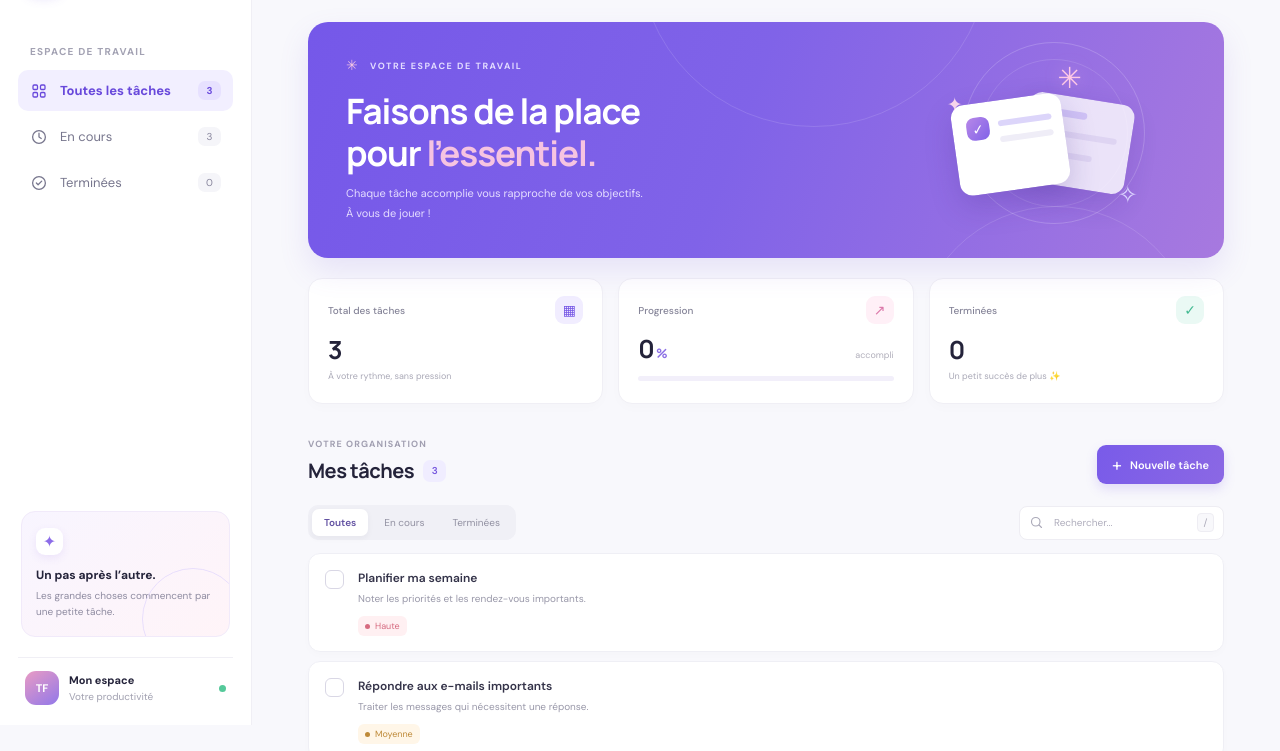
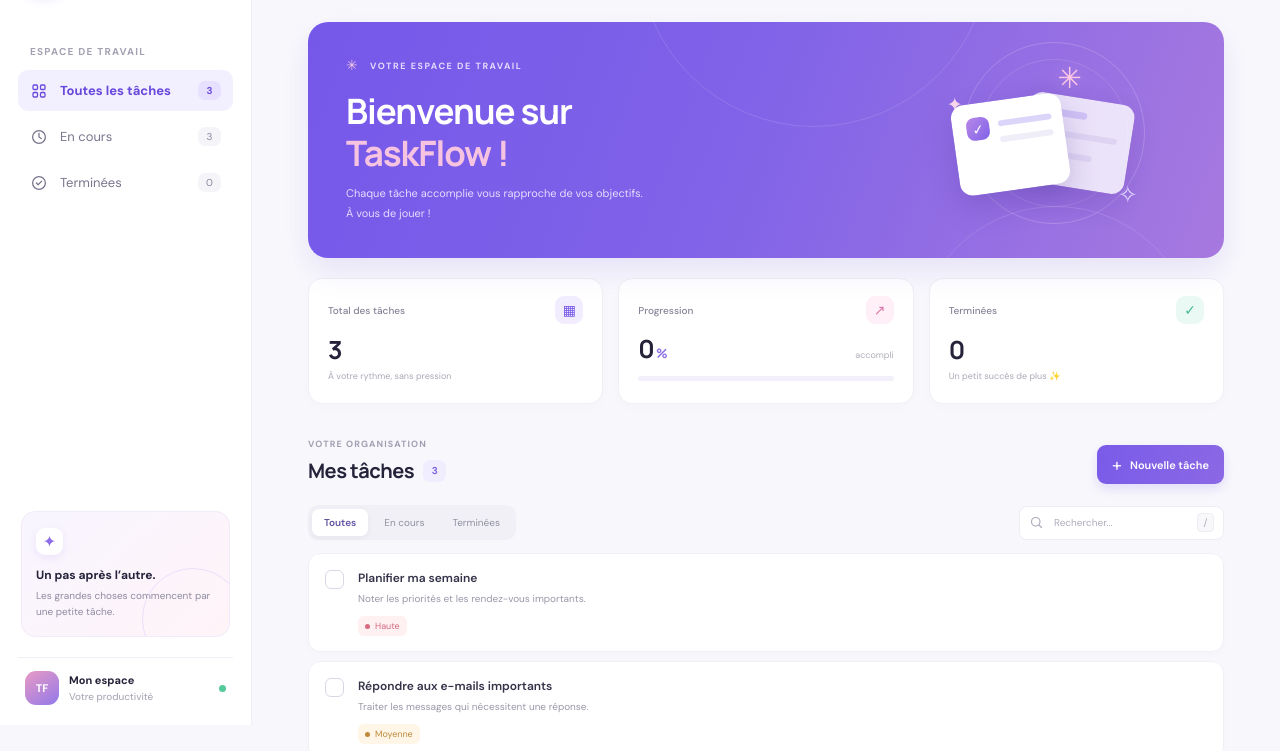
Before and after one commit to hasnaeelalaoui4-lgtm/todo-cloud-app, a website: page public/index.html in a window 1280 px wide. Shown: the part 75-826 px from the top of the page. Drawn offline with Linux system fonts and the light colour scheme.

Commit message:
Update welcome message

```diff
--- a/public/index.html
+++ b/public/index.html
@@ -73,7 +73,7 @@
         <section class="welcome-section" aria-labelledby="welcome-title">
           <div class="welcome-copy">
             <div class="eyebrow"><span class="sparkle" aria-hidden="true">✳</span> VOTRE ESPACE DE TRAVAIL</div>
-            <h1 id="welcome-title">Faisons de la place<br />pour <span>l’essentiel.</span></h1>
+            <h1 id="welcome-title">Bienvenue sur<br /><span>TaskFlow !</span></h1>
             <p>Chaque tâche accomplie vous rapproche de vos objectifs.<br class="desktop-break" /> À vous de jouer !</p>
           </div>
           <div class="welcome-art" aria-hidden="true">
```
